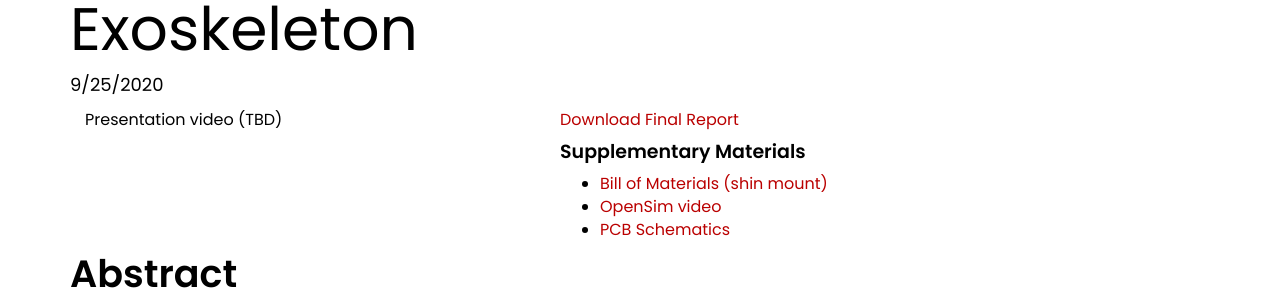
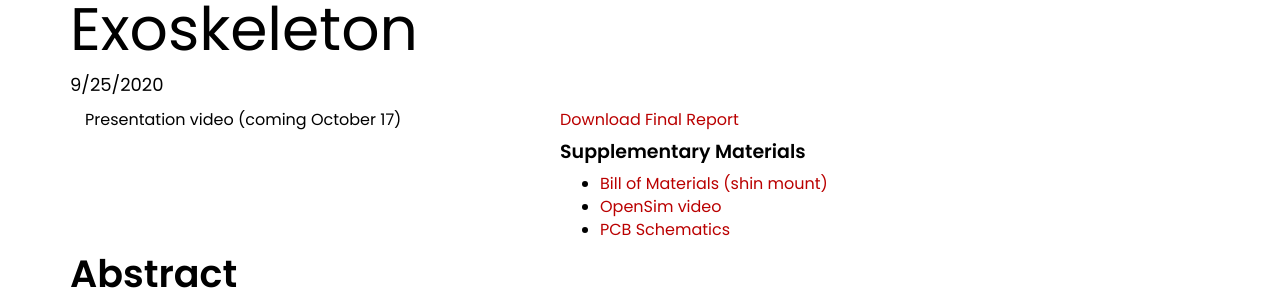
Before and after one commit to lopenguin/old-website, a Jekyll site: the page built from projects/ankle-exo.html, in a window 1280 px wide. Shown: the part 179-479 px from the top of the page. Built offline with Jekyll 4.4.1, drawn with Linux system fonts in a browser that asks for light colours; nearby versions of some CDN libraries.

Commit message:
Added final report and made a few ankle exo changes

```diff
--- a/projects/ankle-exo.html
+++ b/projects/ankle-exo.html
@@ -13,7 +13,7 @@
           "
 ---
 <div class="col-md-5">
-    Presentation video (TBD)
+    Presentation video (coming October 17)
 </div>
 <div class="col-md-7">
   <a href="/assets/files/axo/final_report.pdf"> Download Final Report </a>
```
Also changed, not shown: _works/ankle-exo.md (+1 -1 lines), 1 other file.
